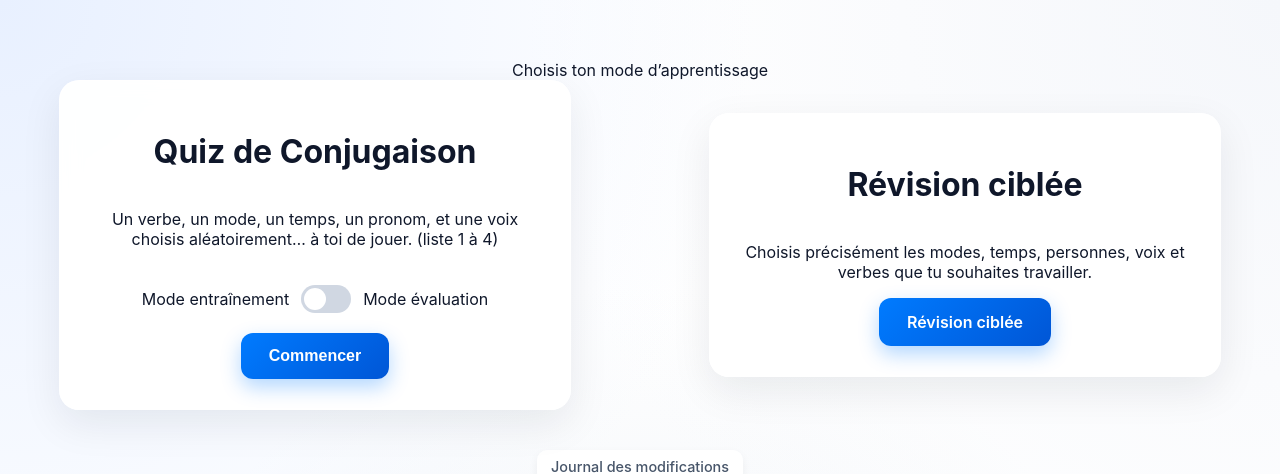
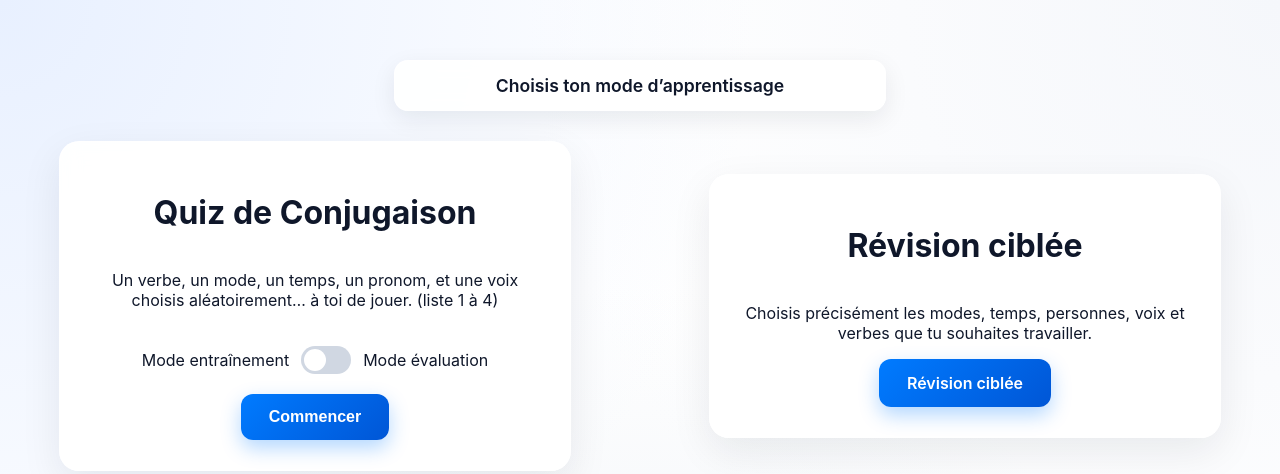
Before and after one commit to lemeilleurhackeur65645-cell/conjuguaisonv3, a Flask app: page / in a window 1280 px wide. Shown: the top 474 px of the page. Run offline with Flask 3, Linux system fonts and the light colour scheme.

Commit message:
Update style.css

```diff
--- a/static/style.css
+++ b/static/style.css
@@ -326,4 +326,21 @@ input:checked + .slider:before { transform: translateX(22px); }
         align-self: center;
         margin-top: auto; /* pousse le bouton en bas proprement */
     }
+   /* ============================
+   MINI-CARTE D'INTRO
+   ============================ */
+   .mini-card {
+       width: 450px;
+       margin: 0 auto 30px auto;
+       padding: 14px 20px;
+       background: rgba(255, 255, 255, 0.9);
+       backdrop-filter: blur(8px);
+       border-radius: 14px;
+       box-shadow: 0 8px 24px rgba(15, 23, 42, 0.08);
+       border: 1px solid rgba(255, 255, 255, 0.7);
+       font-size: 1.1rem;
+       font-weight: 600;
+       color: #0f172a;
+   }
+
 }
```
